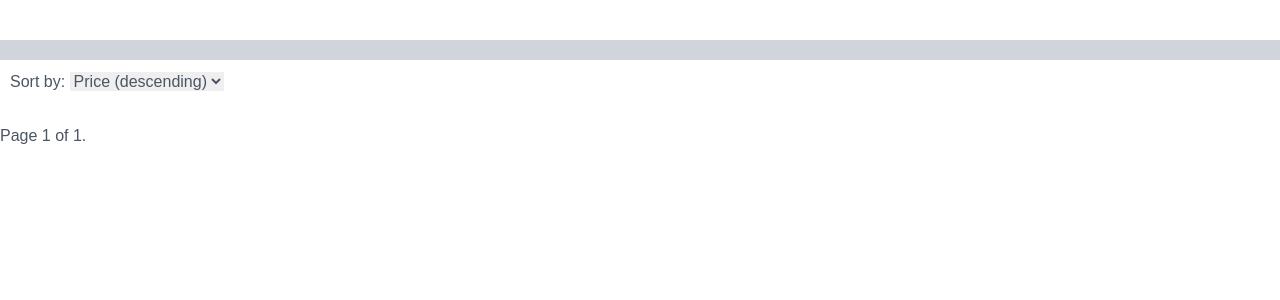
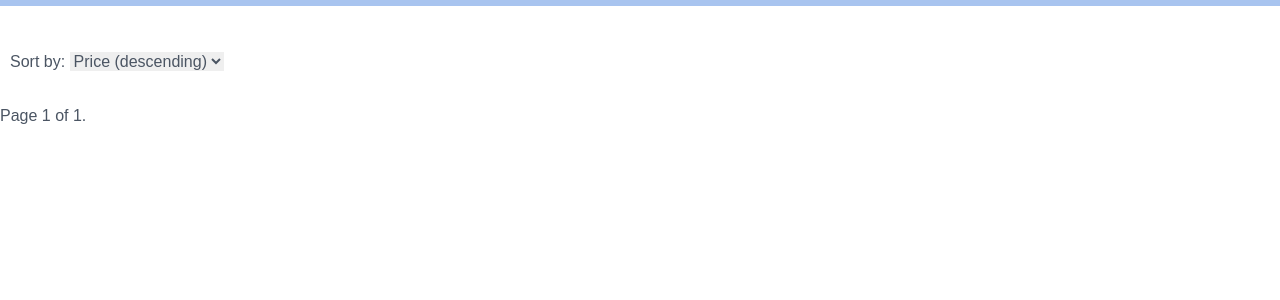
Before and after one commit to Suhail270/F20EC-CW2, a Django app: page / in a window 1280 px wide. Shown: the part 88-388 px from the top of the page. Run offline with Django 4.2, Linux system fonts and the light colour scheme; data that the repository does not hold is empty; some libraries are stand-ins or nearby versions.

Commit message:
category bar & wishlist delete

```diff
--- a/templates/base.html
+++ b/templates/base.html
@@ -13,7 +13,6 @@
   <body>
     <div class="max-w-7xl mx-auto">
       {% include 'navbar.html' %}
-
       {% include 'messages.html' %}
       {% block content %}
       {% endblock content %}
--- a/templates/category.html
+++ b/templates/category.html
@@ -1,10 +1,6 @@
-<div class="categories-container" > <!-- Added margin-top -->
-
+<div class="categories-container" >
     {% for category in categories %}
-
       <form method="GET" action="{% url 'products-list-category' %}">
-
-
         <button class="category" onclick=submit value="{{ category }}" name="CategoryQuery">{{ category }}</button>
     </form>
     {% endfor %}
@@ -13,11 +9,17 @@
   <style>
     /* Style for categories */
     .categories-container {
-      background-color: #d1d5db; /* Darker grey background color */
-      padding: 10px; /* Add padding */
+      background-color: #a8c4ef; /* Darker grey background color */
+      padding: 3px 0; /* Add padding */
       display: flex; /* Display categories inline */
       justify-content: space-between; /* Space out the categories equally */
       height: auto;
+      width: 100%;
+      position: fixed; /* Position the container */
+      top: 88px; /* Adjust the distance from the top */
+      left: 0; /* Align the container to the left */
+      width: 100%; /* Take up full width */
+      z-index: 999; /* Ensure it's above other elements */
     }
 
     .category {
--- a/templates/wishlist_content.html
+++ b/templates/wishlist_content.html
@@ -65,13 +65,13 @@
   <td>{{wishlist_item.category}}</td>
   <td class="align-items: self-start;">
     <div class="quantity-container">
+      <button class="quantity-btn" onclick="wquantityFunc('{% url 'ajax_change_quantity' id=wishlist_item.id %}', 1, {{wishlist_item.id}});" >+</button>
+      <input id="wquantity{{wishlist_item.id}}" type="number" class="quantity-input" value="{{wishlist_item.quantity}}">
       <button class="quantity-btn" onclick="wquantityFunc('{% url 'ajax_change_quantity' id=wishlist_item.id %}', -1, {{wishlist_item.id}});" >-</button>
-      <input id="wquantity{{wishlist_item.id}}" type="number" class="quantity-input" value="{{wishlist_item.quantity}}">
-      <button class="quantity-btn" onclick="wquantityFunc('{% url 'ajax_change_quantity' id=wishlist_item.id %}', 1, {{wishlist_item.id}});" >+</button>
     </div>
   </td>
   <td>{{wishlist_item.item.retail_price}}</td>
-  <td><button class="delete-icon" onclick="wremoveItem('{% url 'remove_from_wishlist' id=wishlist_item.id %}', {{wishlist_item.id}})">Delete</button></td>
+  <td><img class="delete-icon" src="/static/warehouse/images/delete_icon-nobg.png" onclick="wremoveItem('{% url 'remove_from_wishlist' id=wishlist_item.id %}', {{wishlist_item.id}})"></td>
   <td><button class="move-item-icon" onclick="wmoveItem('{% url 'move_to_cart' id=wishlist_item.id %}', {{wishlist_item.id}})">Move to Cart</button></td>
 
 </tr>
```
